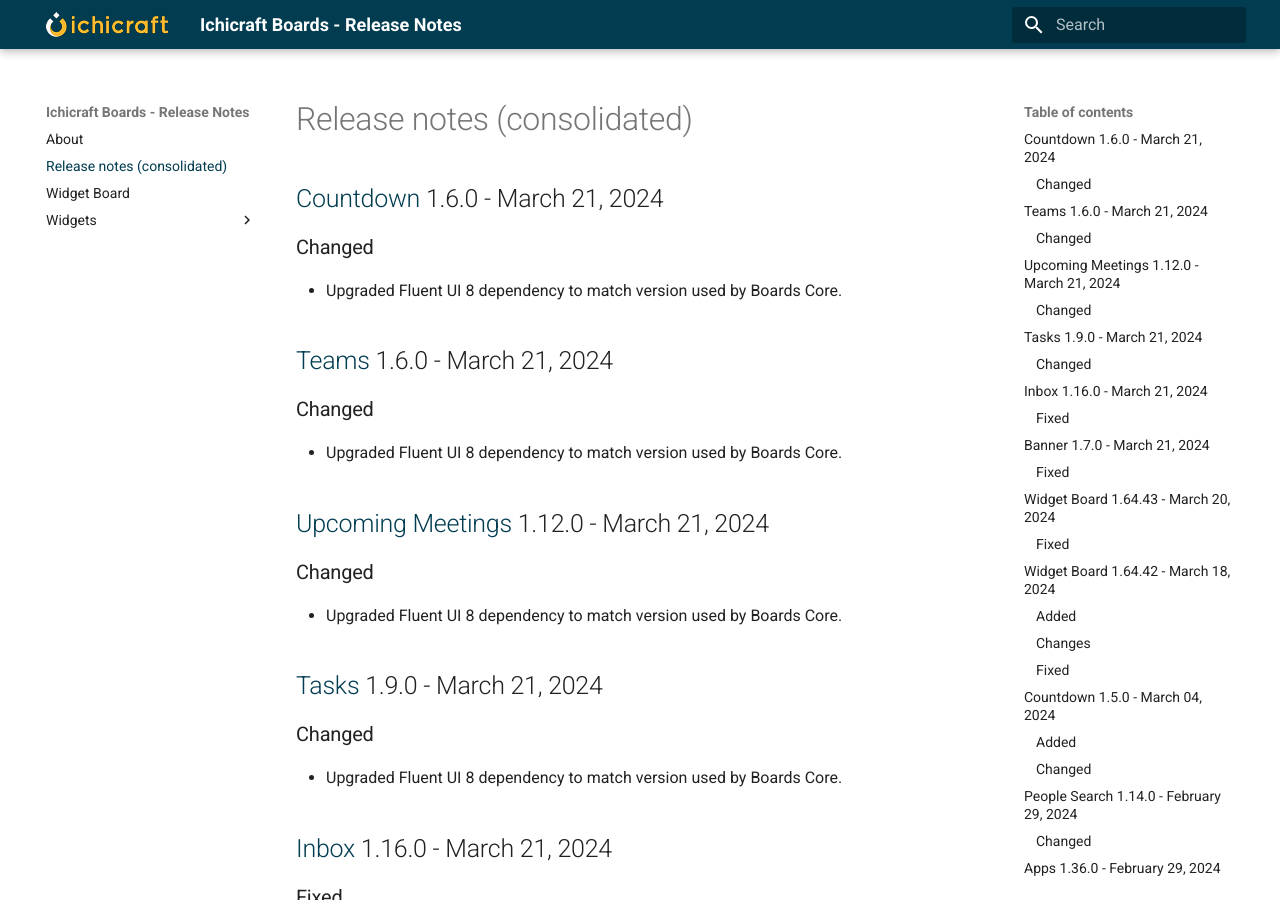
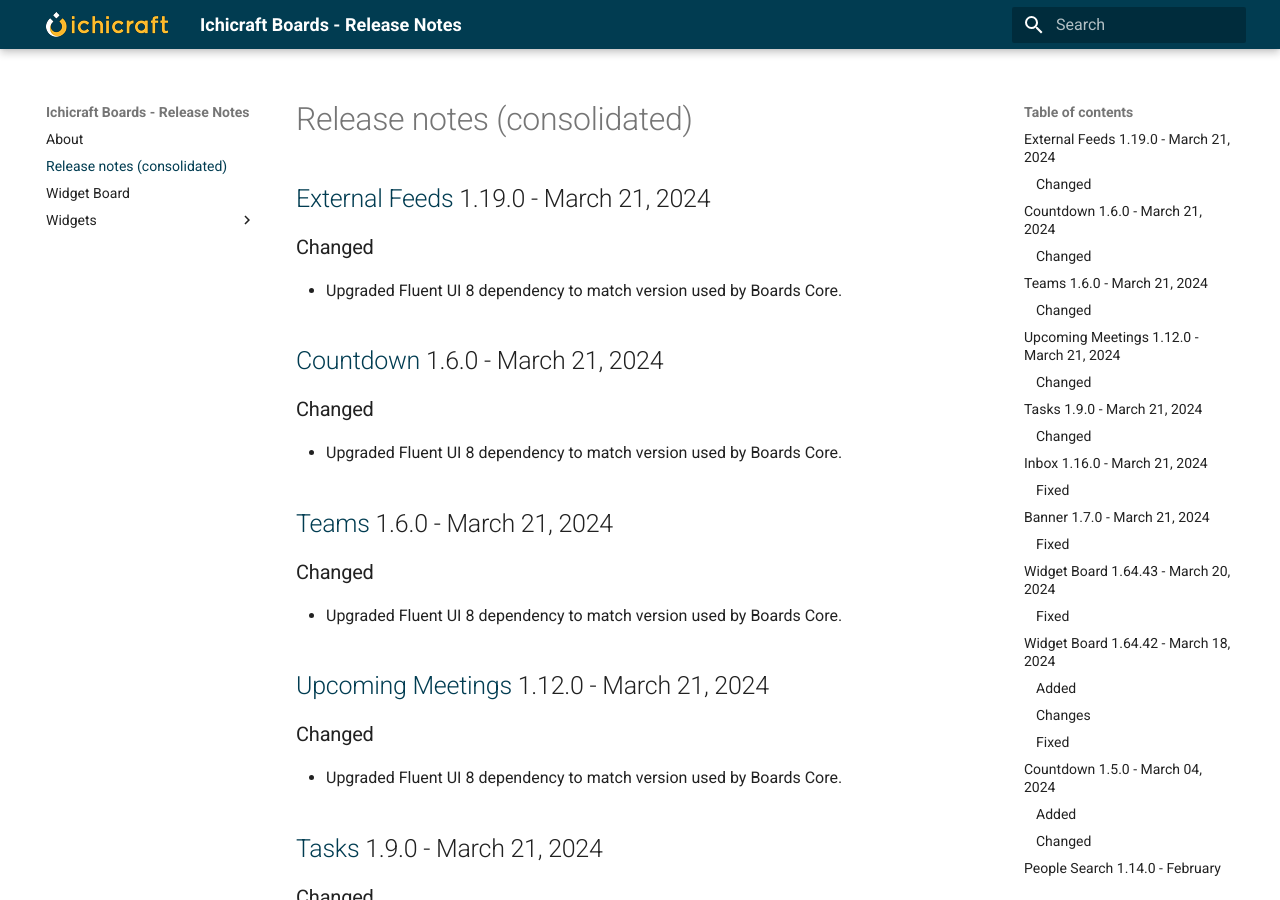
Before and after one commit to ichicraft/widgets-docs, an MkDocs documentation site: the page built from docs/Release-notes-(consolidated).md, in a window 1280 px wide and 900 px high. Built offline with MkDocs 1.6.1 and Material for MkDocs 9.7.7, drawn with Linux system fonts in a browser that asks for light colours.

Commit message:
Release notes updated by BuildService

```diff
--- a/docs/Release-notes-(consolidated).md
+++ b/docs/Release-notes-(consolidated).md
@@ -1,3 +1,8 @@
+## [External Feeds](./Widgets/External Feeds.md) 1.19.0 - March 21, 2024
+
+### Changed
+- Upgraded Fluent UI 8 dependency to match version used by Boards Core.
+
 ## [Countdown](./Widgets/Countdown.md) 1.6.0 - March 21, 2024
 
 ### Changed
```
Also changed, not shown: docs/Widgets/External Feeds.md (+5 -0 lines).
